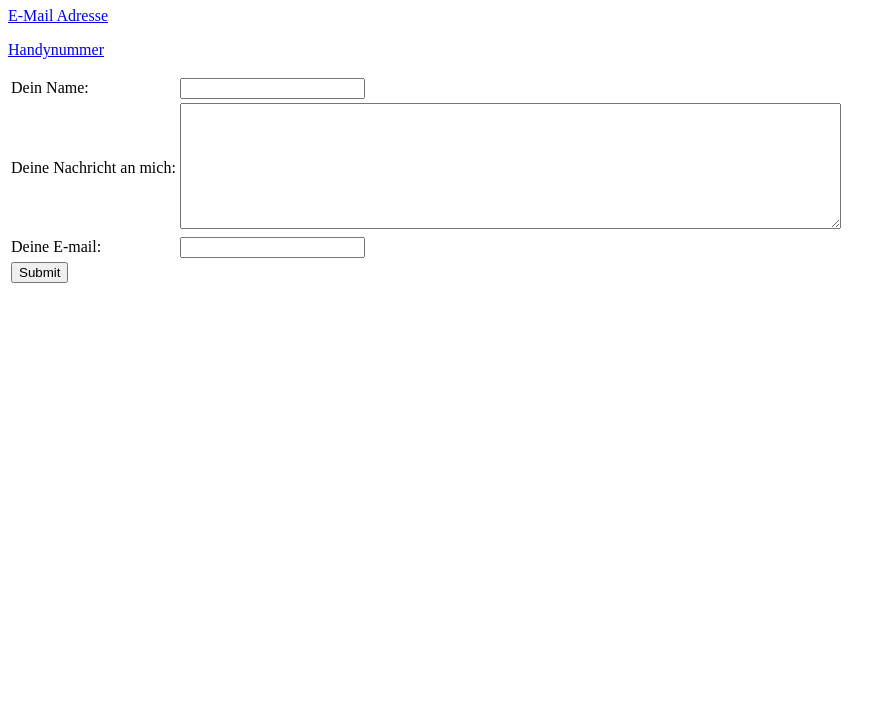
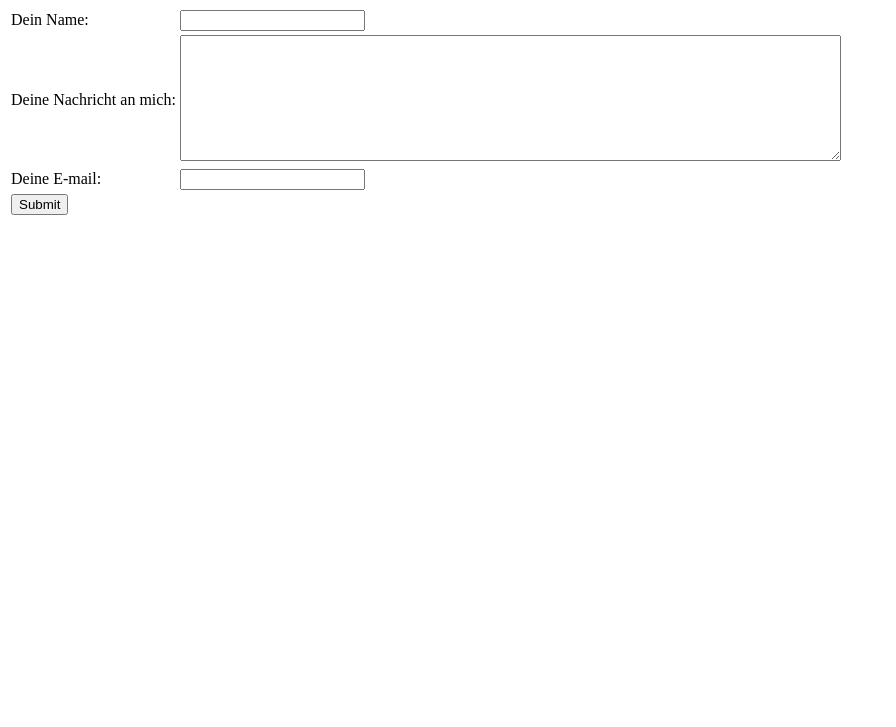
Before and after one commit to davidreh1/Mein-Webauftritt, a plain HTML site: page contact.html in a window 1280 px wide. Shown: the part 73-800 px from the top of the page, without its empty margins (0-896 px from the left). Drawn offline with Linux system fonts and the light colour scheme.

Commit message:
Update contact.html

```diff
--- a/contact.html
+++ b/contact.html
@@ -14,8 +14,6 @@
 
 <body>
   <h1>Meine Kontaktadressen:</h1>
-  <p><a href="mailto:info@david.rehm.de">E-Mail Adresse</a></p>
-  <p><a href="tel:+491604229047">Handynummer</a></p>
   <form action="mailto:david.rehm@ymail.com" method="post" enctype="utf-8">
     <table>
       <tr>
```
